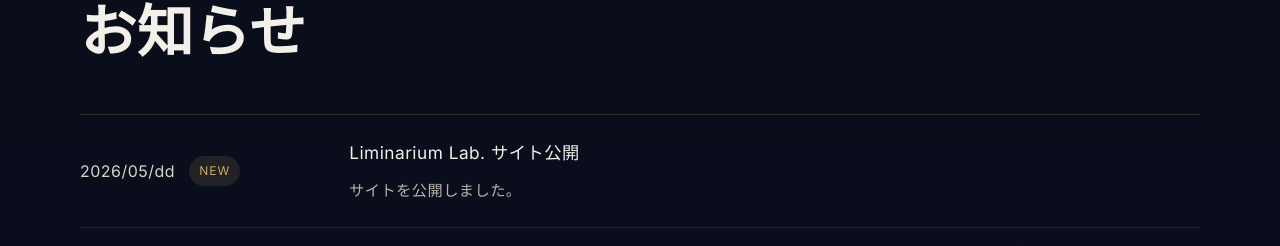
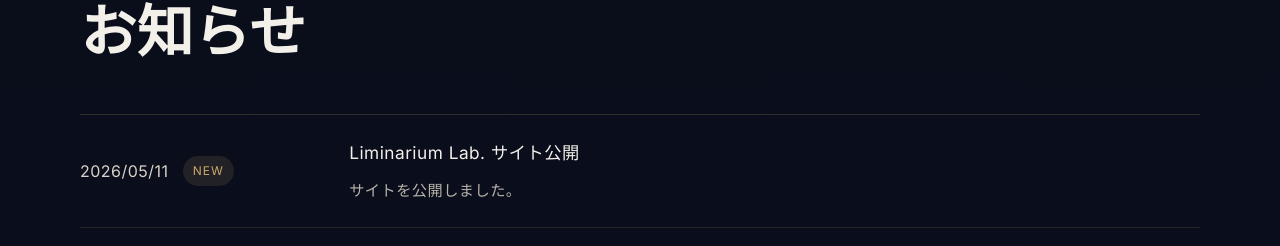
Before and after one commit to sunpotflower4460-cpu/Test-HP-SAKI, a React (Vite) app: page / in a window 1280 px wide. Shown: the part 2531-2777 px from the top of the page. Built offline with nearby package versions, Linux system fonts and the light colour scheme.

Commit message:
content: replace placeholder news date

```diff
--- a/src/data/siteData.ts
+++ b/src/data/siteData.ts
@@ -244,7 +244,7 @@ export const members: MemberItem[] = [
 export const newsItems: NewsItem[] = [
   {
     id: 'news-01',
-    date: '2026/05/dd',
+    date: '2026/05/11',
     label: 'NEW',
     title: 'Liminarium Lab. サイト公開',
     body: 'サイトを公開しました。',
```
